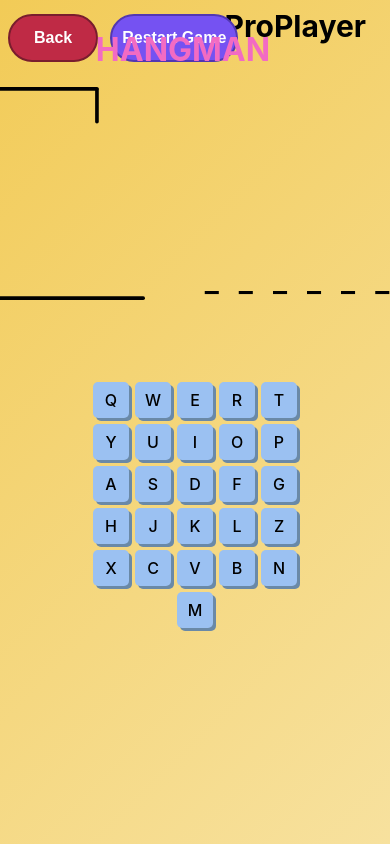
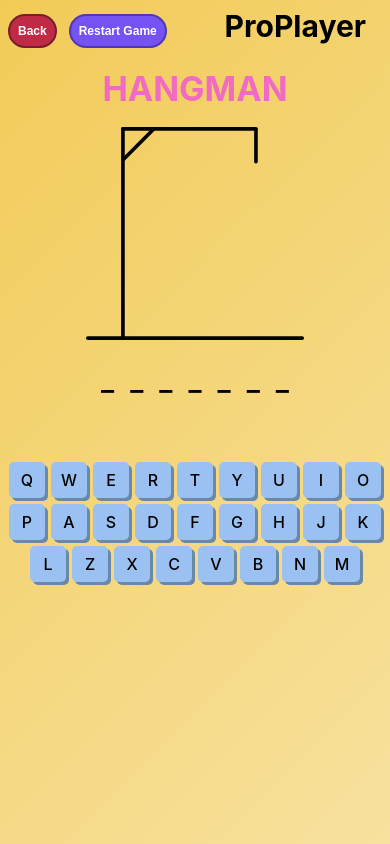
Before and after one commit to AnnaKiira/ProPlayer, a React (Create React App) app: page / in a window 390 px wide. Both pictures are taken after a click on the button "Play Hangman". Built offline with nearby package versions, Linux system fonts and the light colour scheme.

Commit message:
styled hangman for phone dimensions

```diff
--- a/src/games/hangman/Hangman.css
+++ b/src/games/hangman/Hangman.css
@@ -237,3 +237,87 @@
         margin: 28px 0 18px 0;
     }
 }
+
+@media screen and (max-width:480px)  {
+    .resetGameBtn {
+        padding: 8px 8px 8px 8px;
+        font-size: 12px;
+    }
+
+    .backBtn {
+        padding: 8px 8px 8px 8px;
+        font-size: 12px;
+    }
+
+    .hangmanContainer {
+        display: flex;
+        flex-wrap: wrap;
+    }
+
+    .hangmanGame {
+        display: flex;
+        flex-direction: column;
+        align-items: center;
+    }
+
+    .hangmanGame h1 {
+        font-size: 34px;
+        margin: 28px 0 0 0;
+    }
+
+    .hangmanDrawing {
+        width: 100%;
+        text-align: center;
+    }
+
+    .hangmanDrawing img {
+        max-width: 100%;
+        height: auto;
+    }
+
+    .wordDisplay {
+        width: 100%;
+        margin-top: -158px;
+    }
+
+    .letter {
+        padding: 8px;
+        font-size: 28px;
+    }
+
+    .hangmanKeyboard {
+        margin: 0px 5px 0 5px;
+    }
+
+    .key {
+        padding: 12px;
+        border-radius: 5px;
+        margin: 3px;
+        font-size: 16px;
+        box-shadow: 3px 3px #6a89a7;
+    }
+
+    .gameOverHangman {
+        margin-top: -68px;
+    }
+
+    .winnerHangman {
+        margin-top: -68px;
+    }
+
+    .gameOverHangman h2 {
+        font-size: 18px;
+    }
+
+    .winnerHangman h2 {
+        font-size: 18px;
+    }
+
+    .gameOverHangman h3{
+        font-size: 18px;
+    }
+
+    .winnerHangman h3 {
+        font-size: 18px;
+    }
+}
```
